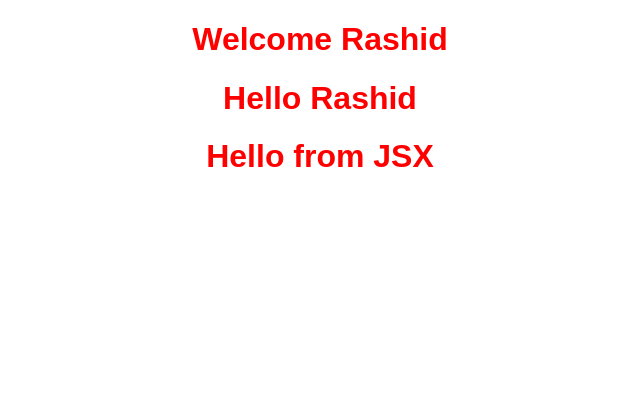
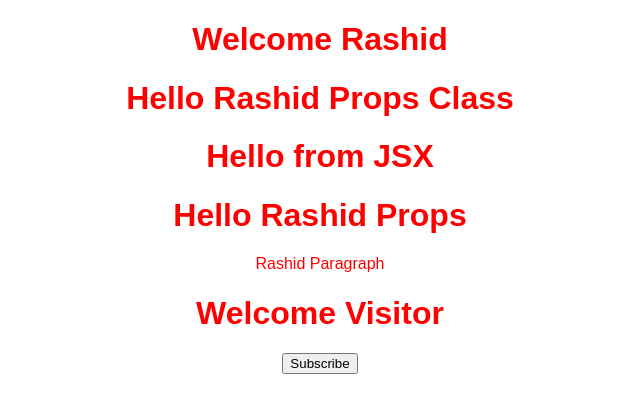
Before and after one commit to RashidKhan1234/React-Final-Repo, a React (Create React App) app in the folder React training/: page / in a window 1280 px wide. Shown: the top 412 px of the page, without its empty margins (320-960 px from the left). Built offline with nearby package versions, Linux system fonts and the light colour scheme.

Commit message:
Code changes to understand State

```diff
--- a/React training/src/App.js
+++ b/React training/src/App.js
@@ -3,14 +3,20 @@ import "./styles.css";
 import Greet from "./Component/Greeting";
 import Welcome from "./Component/Welcome";
 import Hello from "./Component/HelloWithJSX";
+import HelloProps from "./Component/Props";
+import Message from "./Component/MessageWithState";
 
 class App extends Component {
   render() {
     return (
       <div className="App">
         <Greet />
-        <Welcome />
+        <Welcome name="Rashid Props Class" />
         <Hello />
+        <HelloProps name="Rashid Props">
+          <p>Rashid Paragraph</p>
+        </HelloProps>
+        <Message />
       </div>
     );
   }
--- /dev/null
+++ b/React training/src/Component/MessageWithState.js
@@ -0,0 +1,25 @@
+import React, { Component } from "react";
+
+class Message extends Component {
+  constructor() {
+    super();
+    this.state = {
+      message: "Welcome Visitor"
+    };
+  }
+  change() {
+    this.setState({
+      message: "Thank You for subscribing"
+    });
+  }
+  render() {
+    return (
+      <div>
+        <h1>{this.state.message}</h1>
+        <button onClick={() => this.change()}>Subscribe</button>
+      </div>
+    );
+  }
+}
+
+export default Message;
--- /dev/null
+++ b/React training/src/Component/Props.js
@@ -0,0 +1,12 @@
+import React from "react";
+
+const Hello = (props) => {
+  return (
+    <div>
+      <h1>Hello {props.name}</h1>
+      {props.children}
+    </div>
+  );
+};
+
+export default Hello;
--- a/React training/src/Component/Welcome.js
+++ b/React training/src/Component/Welcome.js
@@ -2,7 +2,7 @@ import React, { Component } from "react";
 
 class Welcome extends Component {
   render() {
-    return <h1>Hello Rashid</h1>;
+    return <h1>Hello {this.props.name}</h1>;
   }
 }
 export default Welcome;
```
